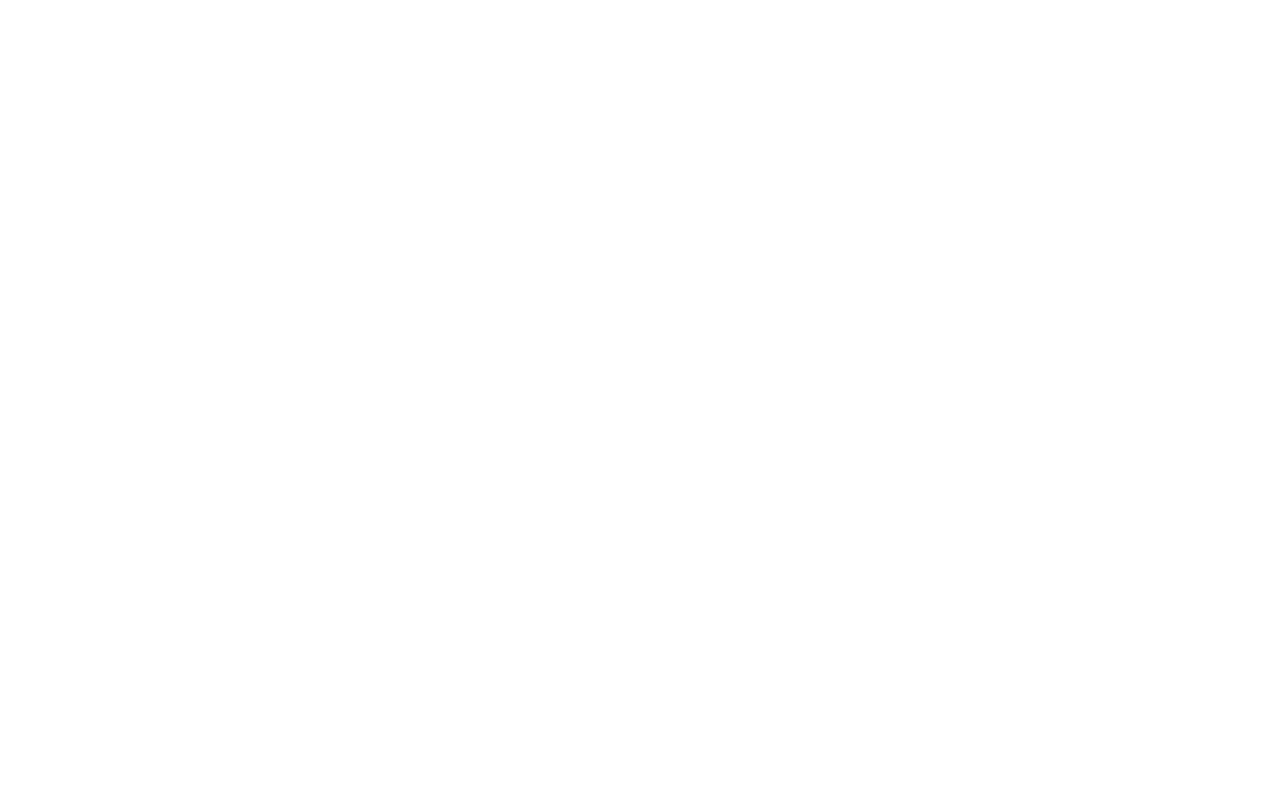
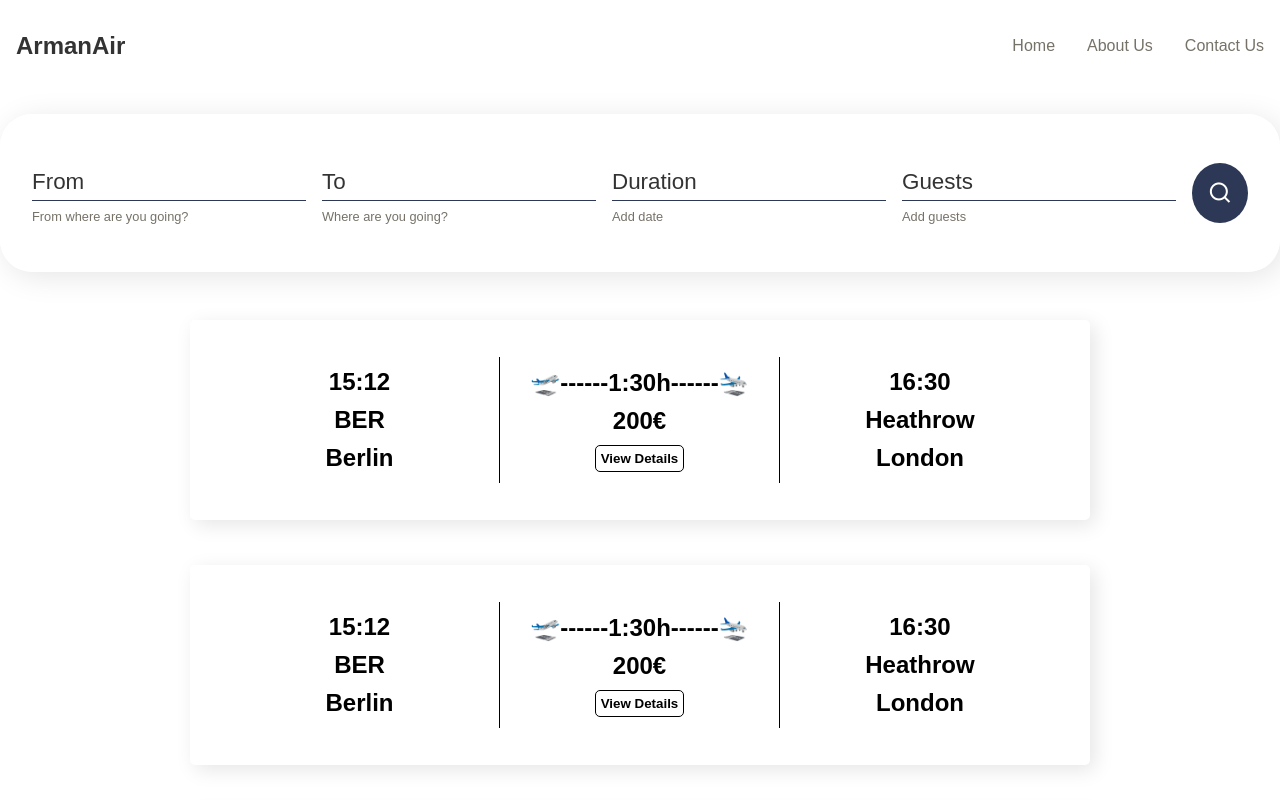
Before and after one commit to dung592847/WebTechProject_Frontend, a Vue app in the folder webtech-frontend/: page /search-result in a window 1280 px wide. Before the commit this address had no page. Shown: the top 800 px of the page. Built offline with nearby package versions, Linux system fonts and the light colour scheme.

Commit message:
New View Page SearchResult.view almost finished

```diff
--- a/webtech-frontend/src/components/FooterComponent.vue
+++ b/webtech-frontend/src/components/FooterComponent.vue
@@ -41,7 +41,7 @@
 </template>
 
 
-<style >
+<style scoped>
 
 
 .footer {
--- a/webtech-frontend/src/components/NavHeader.vue
+++ b/webtech-frontend/src/components/NavHeader.vue
@@ -13,7 +13,7 @@
 
     <router-link to="/about">About</router-link>
 
-<style>
+<style scoped>
 nav {
   max-width: var(--max-width);
   margin: auto;
--- a/webtech-frontend/src/components/PopularBox.vue
+++ b/webtech-frontend/src/components/PopularBox.vue
@@ -69,7 +69,7 @@
 </template>
 
 
-<style>
+<style scoped>
 
 
 
--- a/webtech-frontend/src/components/SearchResultBox.vue
+++ b/webtech-frontend/src/components/SearchResultBox.vue
@@ -3,13 +3,85 @@
 
 
 
-        <div class="searchresult-box">
+            <div class="startInfo">
+                <h2>15:12</h2>
+                <h2>BER</h2>
+                <h2>Berlin</h2>
+            </div>
+            <div class="additionalInfo">
+                <h2>🛫------1:30h------🛬</h2>
+                <h2>200€</h2>
+              <h2 class="view-details">View Details</h2>
 
-
+            </div>
+            <div class="endInfo">
+                <h2>16:30</h2>
+                <h2>Heathrow </h2>
+                <h2>London</h2>
+            </div>
 
         </div>
 
 
 
-    </div>
 </template>
+
+
+
+
+<style scoped>
+
+
+    .searchresult-wrapper{
+        display: flex;
+        justify-content: space-evenly; /**horizontale zentrierung */
+        align-items: center;  /**vertikale zentrierung */
+        max-width: 900px;
+        height: 200px;
+        border-radius: 5px;
+        box-shadow: 5px 5px 20px rgba(0, 0, 0, 0.1);
+        padding: 30px;
+        margin-bottom: 45px;
+        margin-top: 45px;
+    }
+
+    .startInfo{
+
+        border-right: solid 1px;
+    }
+
+    .additionalInfo{
+
+        border-right: solid 1px;
+    }
+
+    .endInfo{
+
+    }
+
+    .startInfo,
+    .additionalInfo,
+    .endInfo{
+        width: 33.33%;
+        height: 90%;
+        display: flex;
+        flex-direction: column;
+        justify-content: center;
+        align-items: center;
+        gap: 10px;
+
+    }
+
+    .view-details{
+        border: 1px solid black;
+        border-radius: 5px;
+        padding: 5px;
+        font-size: smaller;
+    }
+
+    .view-details:hover{
+        background-color: #d0d0d0;
+    }
+
+
+</style>
--- a/webtech-frontend/src/components/searchbar.vue
+++ b/webtech-frontend/src/components/searchbar.vue
@@ -1,5 +1,10 @@
 <template>
-
+    <head>
+    <link
+      href="https://cdn.jsdelivr.net/npm/remixicon@3.4.0/fonts/remixicon.css"
+      rel="stylesheet"
+    />
+  </head>
     <div class="booking__container">
           <form>
             <div class="form__group">
@@ -31,7 +36,9 @@
               <p>Add guests</p>
             </div>
           </form>
-          <button class="btn"><i class="ri-search-line"></i></button>
+
+          <router-link to="/search-result"><button class="btn"><i class="ri-search-line"></i></button></router-link>
+          <!--Add @click Function later-->
         </div>
 
 </template>
--- a/webtech-frontend/src/router/index.js
+++ b/webtech-frontend/src/router/index.js
@@ -1,6 +1,7 @@
 import { createRouter, createWebHistory } from 'vue-router'
 import HomeView from '../views/HomeView.vue'
 import ContactView from '../views/ContactView.vue'
+import SearchResultView from '../views/SearchResultView.vue'
 
 const routes = [
   {
@@ -21,6 +22,11 @@ const routes = [
     name: 'contact-us',
     component: ContactView
   },
+  {
+    path: '/search-result',
+    name: 'search-result',
+    component: SearchResultView
+  }
 ]
 
 const router = createRouter({
--- a/webtech-frontend/src/views/ContactView.vue
+++ b/webtech-frontend/src/views/ContactView.vue
@@ -20,7 +20,7 @@ import Contactform from "@/components/Contactform.vue";
       NavHeader,
       AirplaneSeats,
       Contactform,
-      FooterComponent,
+      FooterComponent
     }
   }
   </script>
--- a/webtech-frontend/src/views/HomeView.vue
+++ b/webtech-frontend/src/views/HomeView.vue
@@ -1,10 +1,4 @@
 <template>
-  <head>
-    <link
-      href="https://cdn.jsdelivr.net/npm/remixicon@3.4.0/fonts/remixicon.css"
-      rel="stylesheet"
-    />
-  </head>
   <NavHeader></NavHeader>
 
   <header class="section__container header__container">
--- a/webtech-frontend/src/views/SearchResultView.vue
+++ b/webtech-frontend/src/views/SearchResultView.vue
@@ -1,15 +1,54 @@
 <template>
+    <NavHeader></NavHeader>
+    <div class="searchbar-wrapper">
+      <Searchbar></Searchbar>
+    </div>
+    <SearchResultBox></SearchResultBox>
+    <SearchResultBox></SearchResultBox>
+    <SearchResultBox></SearchResultBox>
+    <SearchResultBox></SearchResultBox>
+    <FooterComponent></FooterComponent>
+  </template>
+
+  <script>
+  // @ is an alias to /src
+  import NavHeader from "../components/NavHeader.vue"
+  import FooterComponent from "../components/FooterComponent.vue"
+  import Searchbar from "../components/Searchbar.vue"
+  import SearchResultBox from "../components/SearchResultBox.vue"
+
+  export default {
+    name: 'HomeView',
+    components: {
+      NavHeader,
+      FooterComponent,
+      Searchbar,
+      SearchResultBox
+    }
+  }
+  </script>
+
+  <style scoped>
+  * {
+    display: flex;
+    flex-flow: row wrap;
+    margin: auto;
+  }
 
 
-</template>
-
-
-<style scoped>
-
-*{
-    display: flex;
-    flex-flow: row wrap; /**Ordnet Nachfahrenelemente horizontal (row), wrap: wenn Elemente nicht mehr passen, in nächste Zeile  */
-    text-align: center;
+.searchbar-wrapper {
+  position: relative;
+  width: 100%;
+  max-width: 1400px;
+  padding: 0 2rem;
+  height: 100px;
+  margin-bottom: 8rem; /* Erhöht von 4rem auf 8rem für mehr Abstand */
 }
 
-</style>
+.searchbar-wrapper :deep(.booking__container) {
+  width: 100%;
+  max-width: none;
+  left: 0;
+  transform: none;
+}
+  </style>
```
